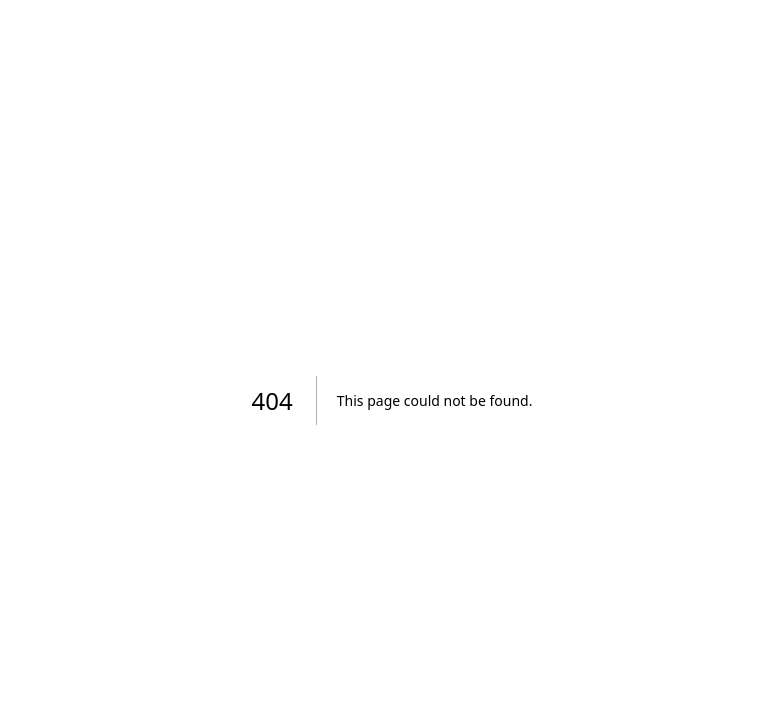
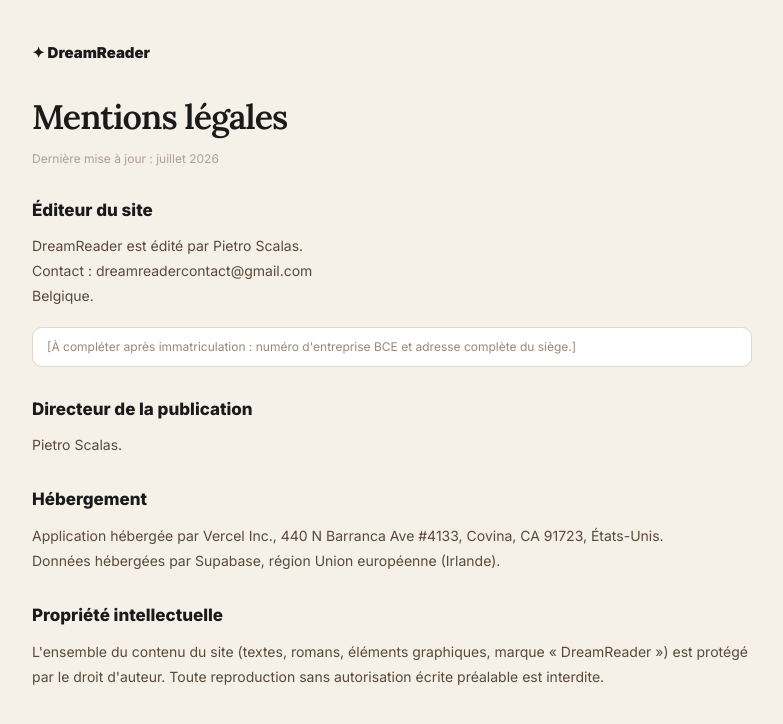
Before and after one commit to dreamreadercontact-netizen/dreamreader-v2, a Next.js app: page /mentions-legales in a window 1280 px wide. Before the commit this address had no page. Shown: the top 724 px of the page, without its empty margins (248-1031 px from the left). Built offline with nearby package versions, Linux system fonts and the light colour scheme.

Commit message:
Legal: mentions legales

```diff
--- /dev/null
+++ b/app/mentions-legales/page.tsx
@@ -0,0 +1,39 @@
+import Link from 'next/link'
+
+export const metadata = { title: 'Mentions légales — DreamReader' }
+
+const S = {
+  page: { minHeight: "100vh", background: "#f5f0e8", padding: "40px 20px 80px" } as const,
+  wrap: { maxWidth: 720, margin: "0 auto" } as const,
+  brand: { fontSize: 15, fontWeight: 900, color: "#1a1a1a", textDecoration: "none" } as const,
+  h1: { fontFamily: "Lora,Georgia,serif", fontSize: 34, fontWeight: 600, letterSpacing: -1, margin: "26px 0 8px", color: "#1a1a1a" } as const,
+  date: { fontSize: 12, color: "#b0a090", marginBottom: 30 } as const,
+  h2: { fontSize: 17, fontWeight: 800, margin: "30px 0 10px", color: "#1a1a1a" } as const,
+  p: { fontSize: 14, lineHeight: 1.8, color: "#5a4a3a", margin: "0 0 12px" } as const,
+  note: { fontSize: 12, color: "#9a8878", background: "#fff", border: "1px solid #e0d8cc", borderRadius: 10, padding: "10px 14px", margin: "18px 0" } as const,
+}
+
+export default function MentionsLegales() {
+  return (
+    <div style={S.page}>
+      <div style={S.wrap}>
+        <Link href="/" style={S.brand}>✦ DreamReader</Link>
+        <h1 style={S.h1}>Mentions légales</h1>
+        <div style={S.date}>Dernière mise à jour : juillet 2026</div>
+
+        <h2 style={S.h2}>Éditeur du site</h2>
+        <p style={S.p}>DreamReader est édité par Pietro Scalas.<br />Contact : dreamreadercontact@gmail.com<br />Belgique.</p>
+        <div style={S.note}>[À compléter après immatriculation : numéro d&apos;entreprise BCE et adresse complète du siège.]</div>
+
+        <h2 style={S.h2}>Directeur de la publication</h2>
+        <p style={S.p}>Pietro Scalas.</p>
+
+        <h2 style={S.h2}>Hébergement</h2>
+        <p style={S.p}>Application hébergée par Vercel Inc., 440 N Barranca Ave #4133, Covina, CA 91723, États-Unis.<br />Données hébergées par Supabase, région Union européenne (Irlande).</p>
+
+        <h2 style={S.h2}>Propriété intellectuelle</h2>
+        <p style={S.p}>L&apos;ensemble du contenu du site (textes, romans, éléments graphiques, marque « DreamReader ») est protégé par le droit d&apos;auteur. Toute reproduction sans autorisation écrite préalable est interdite.</p>
+      </div>
+    </div>
+  )
+}
```
